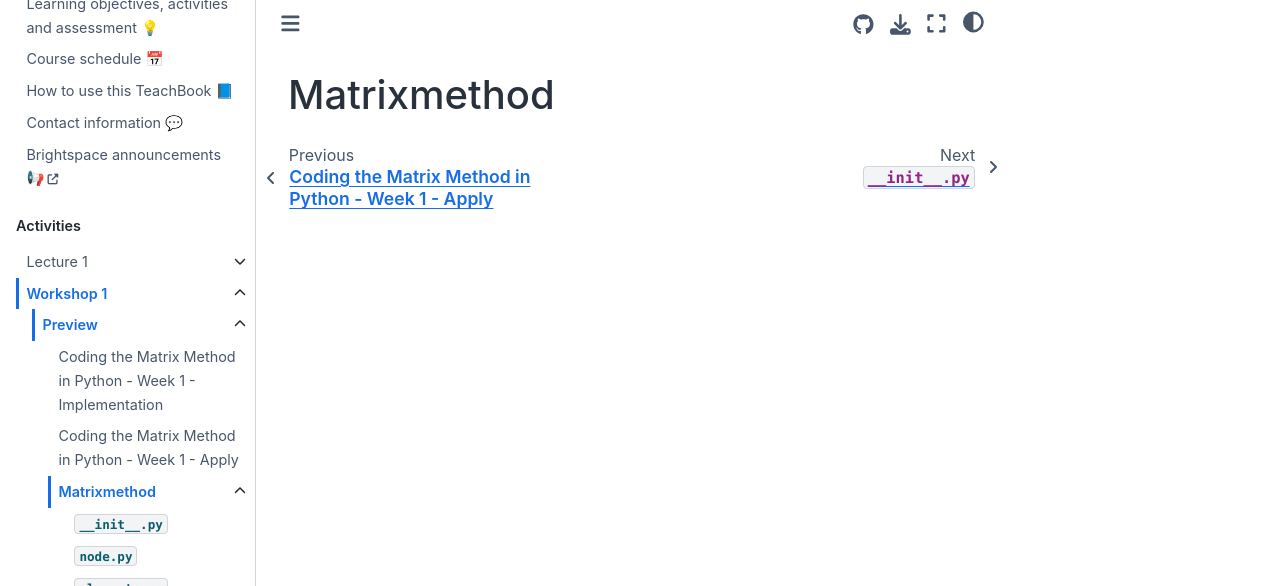
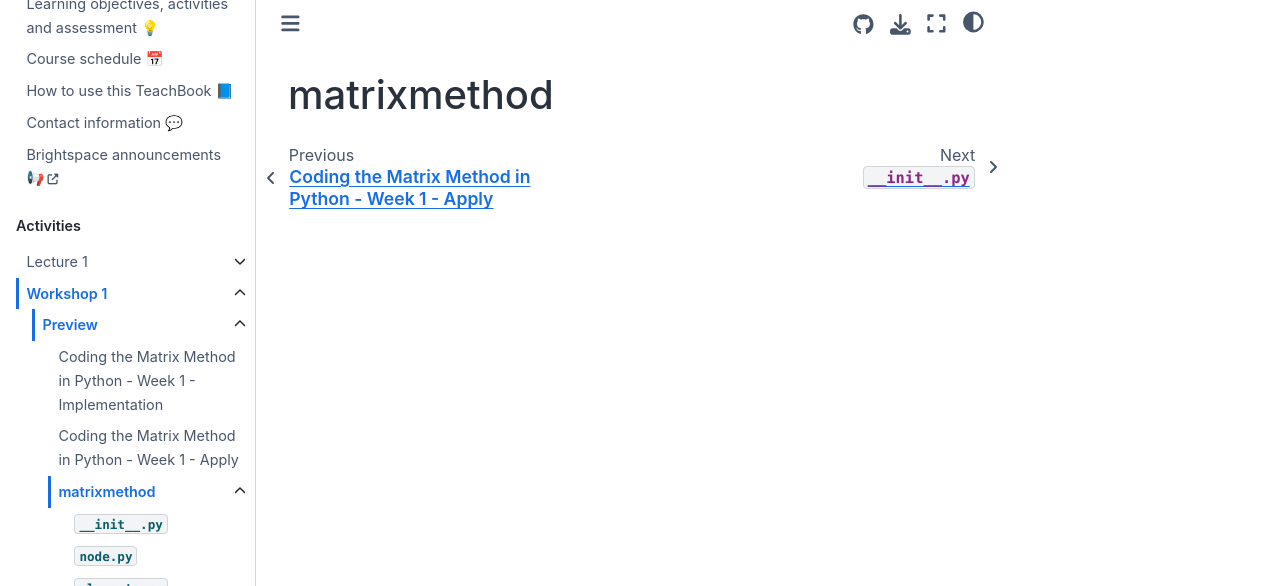
Before and after one commit to sophietenhoor/book, a Jupyter Book: the page built from book/workshop1/preview/matrixmethod.md, in a window 1280 px wide. Shown: the top 586 px of the page. Built offline with Jupyter Book 1.0.4 settings and Sphinx 7.4.7 and the Sphinx Book theme 1.1.4, drawn with Linux system fonts in a browser that asks for light colours; pages that are not in the unit, such as notebooks, are missing from menus; comment, search, counter and statistics services are not loaded.

```diff
--- a/book/workshop1/preview/matrixmethod.md
+++ b/book/workshop1/preview/matrixmethod.md
@@ -1 +1 @@
-# Matrixmethod
+# matrixmethod
```
